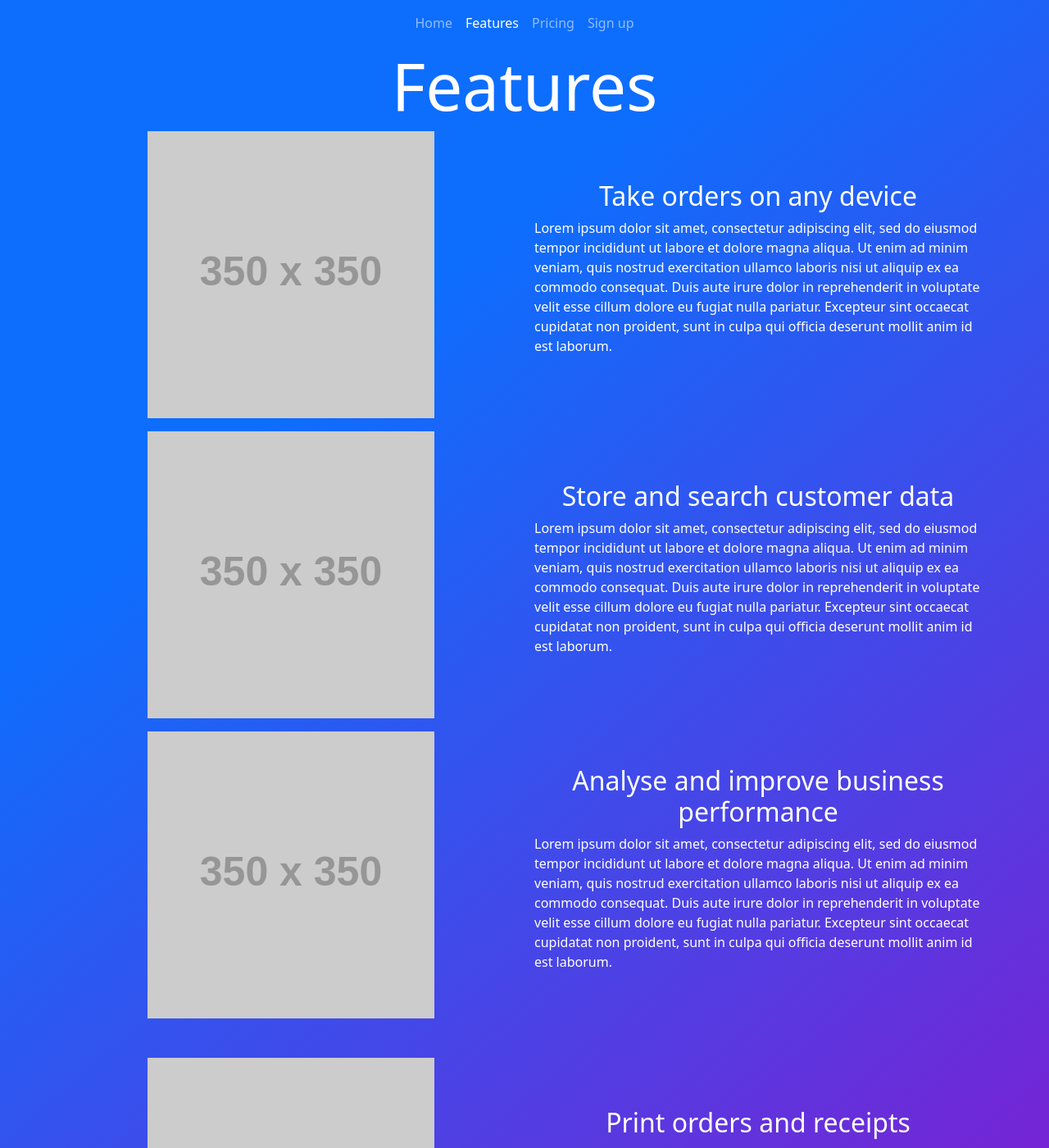
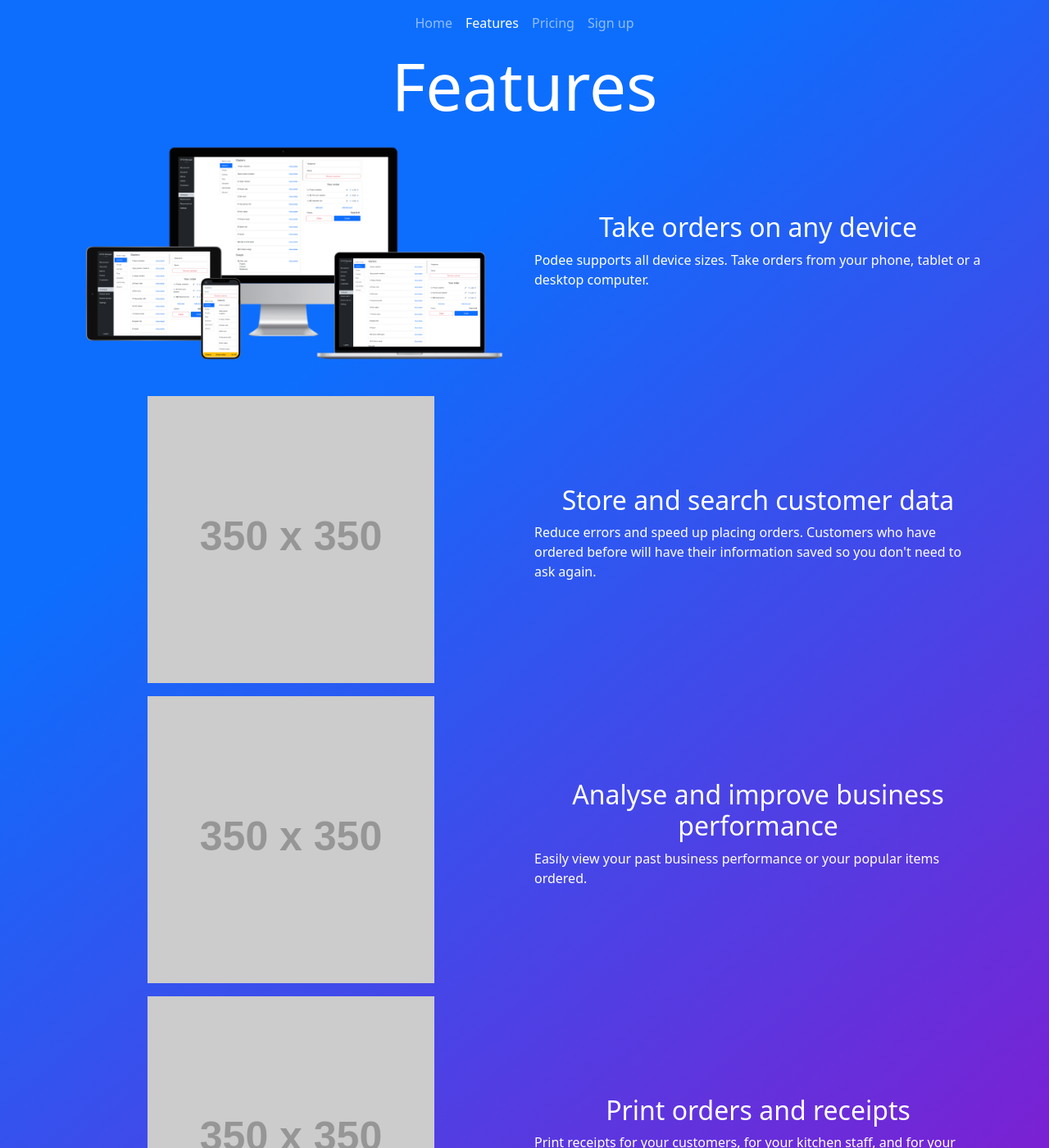
Before and after one commit to spicalous/podee-site, a Jekyll site: the page built from features.html, in a window 1280 px wide and 1400 px high. Shown: the whole window at 82% size. Built offline with Jekyll 4.4.1, drawn with Linux system fonts in a browser that asks for light colours; some of the changed text lies outside the part shown.

Commit message:
updated features

```diff
--- a/features.html
+++ b/features.html
@@ -5,55 +5,48 @@ title: Podee
 <div class="container text-white">
   <h1 class="display-1 text-center">Features</h1>
   <div class="row mb-3">
-    <div class="col text-center">
-      <img src="https://via.placeholder.com/350"/>
+    <div class="col-12 col-sm-6 text-center">
+      <img class="img-fluid" src="{{ "/assets/responsive-orderpad.png" }}"/>
     </div>
-    <div class="col d-flex flex-column justify-content-center">
+    <div class="col-12 col-sm-6 d-flex flex-column justify-content-center">
       <h2 class="text-center">Take orders on any device</h2>
-      <p>Lorem ipsum dolor sit amet, consectetur adipiscing elit, sed do eiusmod tempor incididunt ut labore et dolore
-        magna aliqua. Ut enim ad minim veniam, quis nostrud exercitation ullamco laboris nisi ut aliquip ex ea commodo
-        consequat. Duis aute irure dolor in reprehenderit in voluptate velit esse cillum dolore eu fugiat nulla
-        pariatur. Excepteur sint occaecat cupidatat non proident, sunt in culpa qui officia deserunt mollit anim id est
-        laborum.</p>
+      <p>
+        Podee supports all device sizes. Take orders from your phone, tablet or a desktop computer.
+      </p>
     </div>
   </div>
   <div class="row mb-3">
-    <div class="col text-center">
+    <div class="col-12 col-sm-6 text-center">
       <img src="https://via.placeholder.com/350"/>
     </div>
-    <div class="col d-flex flex-column justify-content-center">
+    <div class="col-12 col-sm-6 d-flex flex-column justify-content-center">
       <h2 class="text-center">Store and search customer data</h2>
-      <p>Lorem ipsum dolor sit amet, consectetur adipiscing elit, sed do eiusmod tempor incididunt ut labore et dolore
-        magna aliqua. Ut enim ad minim veniam, quis nostrud exercitation ullamco laboris nisi ut aliquip ex ea commodo
-        consequat. Duis aute irure dolor in reprehenderit in voluptate velit esse cillum dolore eu fugiat nulla
-        pariatur. Excepteur sint occaecat cupidatat non proident, sunt in culpa qui officia deserunt mollit anim id est
-        laborum.</p>
+      <p>
+        Reduce errors and speed up placing orders. Customers who have ordered before will have their information saved
+        so you don't need to ask again.
+      </p>
+    </div>
+  </div>
+  <div class="row mb-3">
+    <div class="col-12 col-sm-6 text-center">
+      <img src="https://via.placeholder.com/350"/>
+    </div>
+    <div class="col-12 col-sm-6 d-flex flex-column justify-content-center">
+      <h2 class="text-center">Analyse and improve business performance</h2>
+      <p>
+        Easily view your past business performance or your popular items ordered.
+      </p>
     </div>
   </div>
   <div class="row mb-5">
-    <div class="col text-center">
+    <div class="col-12 col-sm-6 text-center">
       <img src="https://via.placeholder.com/350"/>
     </div>
-    <div class="col d-flex flex-column justify-content-center">
-      <h2 class="text-center">Analyse and improve business performance</h2>
-      <p>Lorem ipsum dolor sit amet, consectetur adipiscing elit, sed do eiusmod tempor incididunt ut labore et dolore
-        magna aliqua. Ut enim ad minim veniam, quis nostrud exercitation ullamco laboris nisi ut aliquip ex ea commodo
-        consequat. Duis aute irure dolor in reprehenderit in voluptate velit esse cillum dolore eu fugiat nulla
-        pariatur. Excepteur sint occaecat cupidatat non proident, sunt in culpa qui officia deserunt mollit anim id est
-        laborum.</p>
-    </div>
-  </div>
-  <div class="row mb-5">
-    <div class="col text-center">
-      <img src="https://via.placeholder.com/350"/>
-    </div>
-    <div class="col d-flex flex-column justify-content-center">
+    <div class="col-12 col-sm-6 d-flex flex-column justify-content-center">
       <h2 class="text-center">Print orders and receipts</h2>
-      <p>Lorem ipsum dolor sit amet, consectetur adipiscing elit, sed do eiusmod tempor incididunt ut labore et dolore
-        magna aliqua. Ut enim ad minim veniam, quis nostrud exercitation ullamco laboris nisi ut aliquip ex ea commodo
-        consequat. Duis aute irure dolor in reprehenderit in voluptate velit esse cillum dolore eu fugiat nulla
-        pariatur. Excepteur sint occaecat cupidatat non proident, sunt in culpa qui officia deserunt mollit anim id est
-        laborum.</p>
+      <p>
+        Print receipts for your customers, for your kitchen staff, and for your delivery drivers.
+      </p>
     </div>
   </div>
   <h3 class="display-3 text-center">Roadmap and upcoming features</h3>
@@ -64,11 +57,10 @@ title: Podee
   <div class="row mb-5">
     <div class="col">
       <ul>
-        <li>Item one</li>
-        <li>Item one</li>
-        <li>Item one</li>
-        <li>Item one</li>
-        <li>Item one</li>
+        <li>Automatic weekly/monthly performance reports</li>
+        <li>Allow customers to order straight from their home or table</li>
+        <li>Integration with Deliveroo / Just Eat</li>
+        <li>Manage reservations</li>
       </ul>
     </div>
   </div>
```
